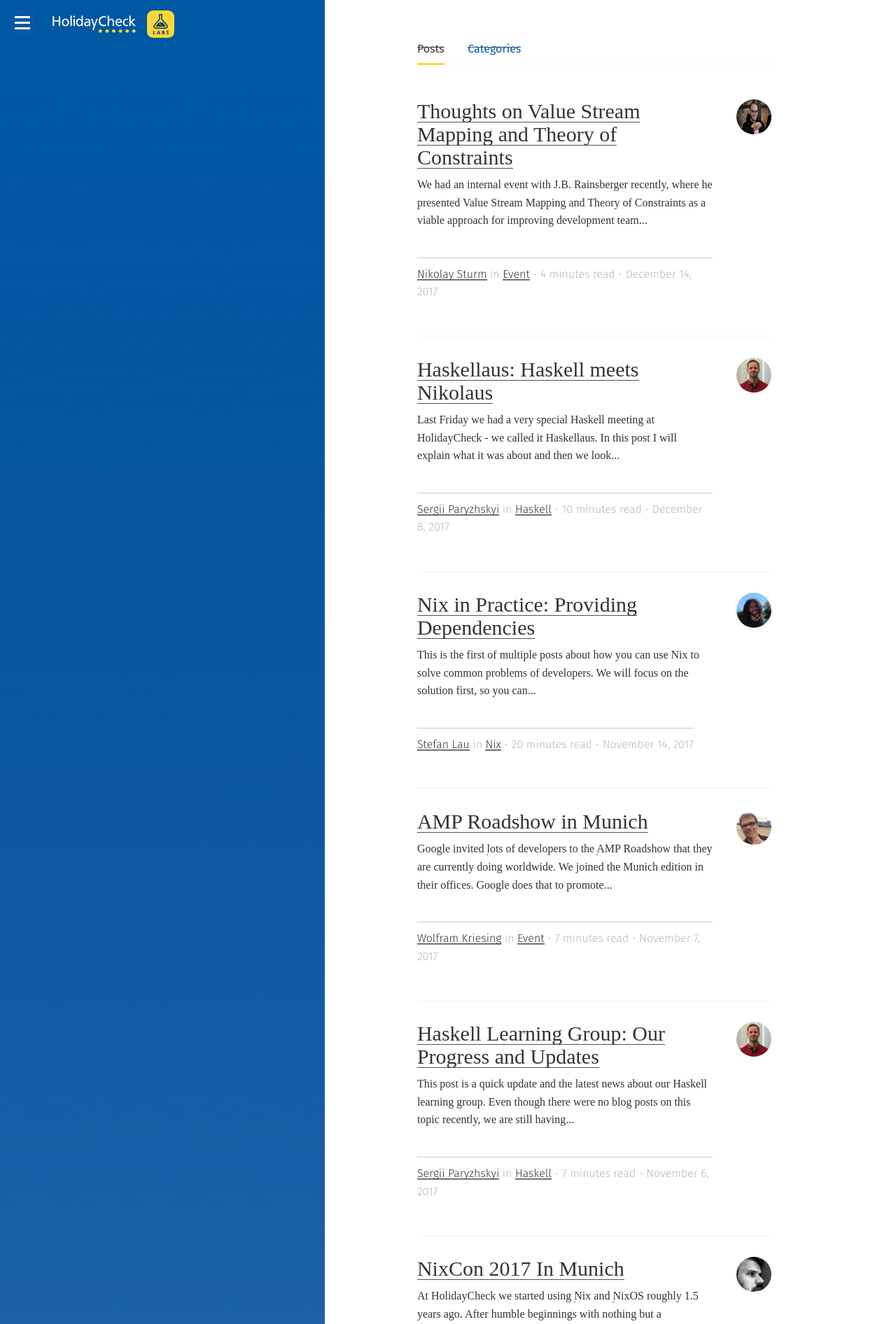
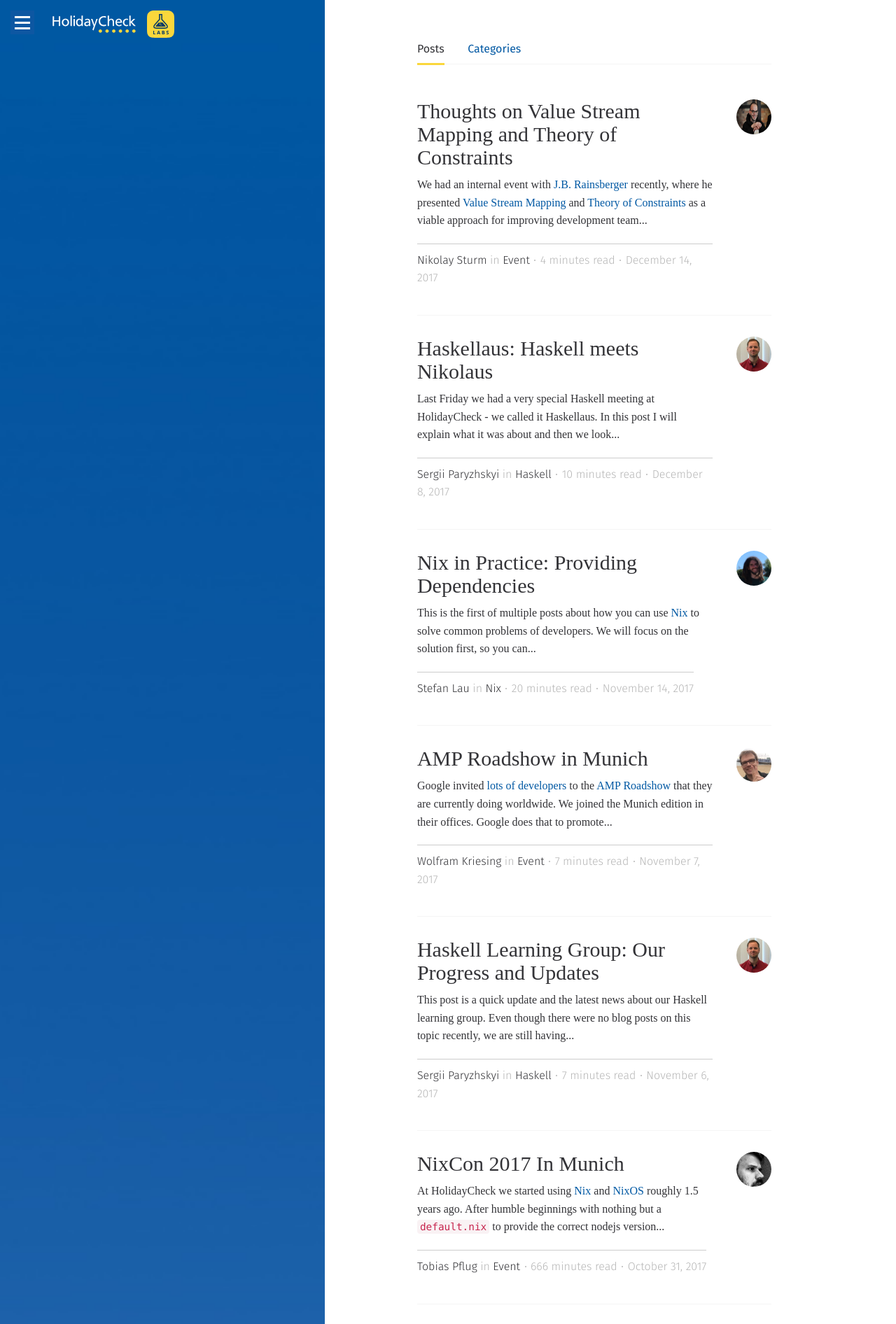
Before and after one commit to holidaycheck/tech-blog, a Jekyll site: the page built from index.md, in a window 1280 px wide. Shown: the top 1892 px of the page at 70% size. Built offline with Jekyll 4.4.1, drawn with Linux system fonts in a browser that asks for light colours; some web fonts are replaced.

Commit message:
Unify links and meta over the page

```diff
--- a/_sass/_global.sass
+++ b/_sass/_global.sass
@@ -73,16 +73,11 @@
 
 
 a
-    color: $text-color
+    color: $hc-blue
     text-decoration: none
-    background-image: linear-gradient(to bottom,rgba(0,0,0,.68) 50%,rgba(0,0,0,0) 50%)
-    background-repeat: repeat-x
-    background-size: 2px .2em
-    background-position: 0 1.07em
 
     &:hover,
     &:active,
     &:focus
         text-decoration: none
         color: $text-color
-        background-image: linear-gradient(to bottom,$hc-yellow 50%,rgba(0,0,0,0) 50%)
--- a/_sass/partials/_main-content.sass
+++ b/_sass/partials/_main-content.sass
@@ -54,12 +54,12 @@
 				&:hover
 					color: $light-grey
 		p
+			margin-bottom: 10px
 			+font-size(16)
 
 			+breakpoint(md)
 				+font-size(16)
 
-		.meta
 	&.author-page
 
 		.post-preview p
--- a/_sass/partials/_post-content.sass
+++ b/_sass/partials/_post-content.sass
@@ -20,3 +20,20 @@
   ol
     li
       padding: 10px 16px
+
+  a
+    color: $text-color
+    text-decoration: none
+    background-image: linear-gradient(to bottom,rgba(0,0,0,.68) 50%,rgba(0,0,0,0) 50%)
+    background-repeat: repeat-x
+    background-size: 2px .2em
+    background-position: 0 1.07em
+    border: none
+
+    &:hover,
+    &:active,
+    &:focus
+      border: none
+      text-decoration: none
+      color: $text-color
+      background-image: linear-gradient(to bottom,$hc-yellow 50%,rgba(0,0,0,0) 50%)
--- a/_sass/partials/_shared.sass
+++ b/_sass/partials/_shared.sass
@@ -10,10 +10,8 @@
 
         &:hover,
         &:active
-            text-decoration: none
+            text-decoration: underline
             color: $text-color
-            border-bottom: 1px solid $light-grey
-
     i
         font-style: normal
 
```
